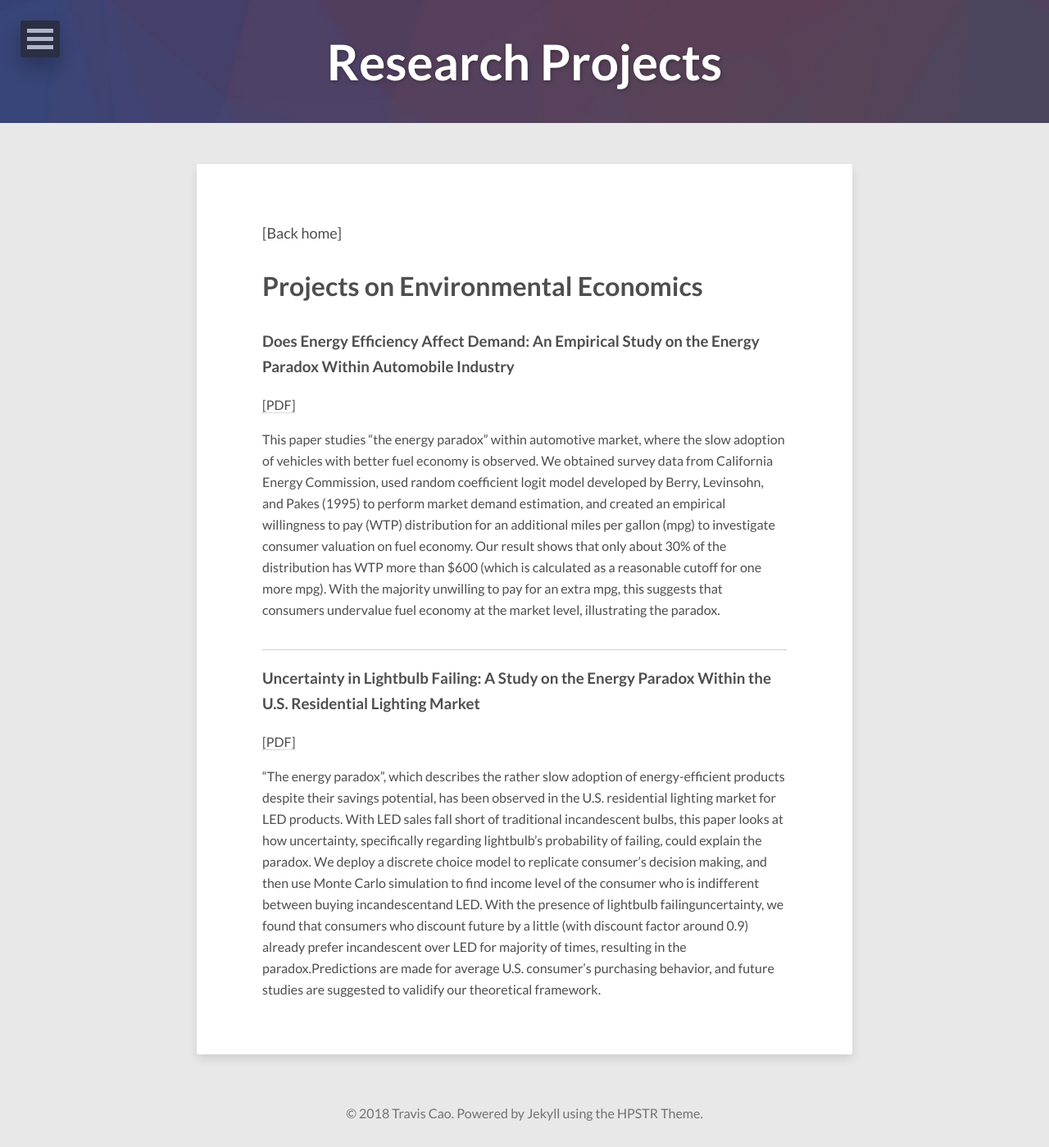
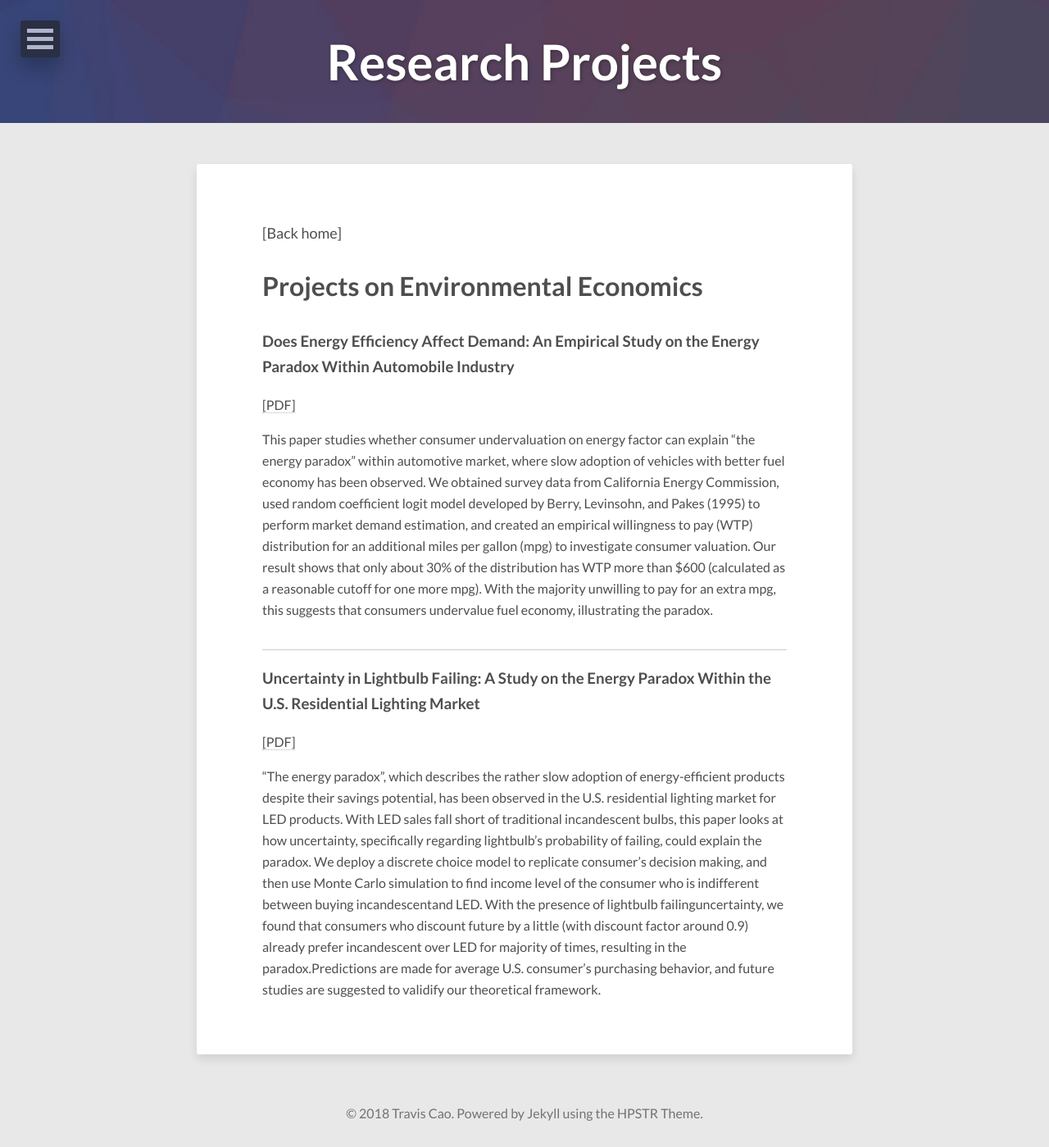
Before and after one commit to scaotravis/scaotravis.github.io, a Jekyll site: the page built from _posts/2018-11-20-research.md, in a window 1280 px wide. Shown: the whole page at 82% size. Built offline with Jekyll 4.4.1, drawn with Linux system fonts in a browser that asks for light colours; nearby versions of some CDN libraries.

Commit message:
fuel economy research updated

```diff
--- a/_posts/2018-11-20-research.md
+++ b/_posts/2018-11-20-research.md
@@ -13,7 +13,7 @@ permalink: research
 
 [\[PDF\]]({{ site.url }}/downloads/cao_fuel_economy.pdf)
 
-This paper studies “the energy paradox” within automotive market, where the slow adoption of vehicles with better fuel economy is observed. We obtained survey data from California Energy Commission, used random coefficient logit model developed by Berry, Levinsohn, and Pakes (1995) to perform market demand estimation, and created an empirical willingness to pay (WTP) distribution for an additional miles per gallon (mpg) to investigate consumer valuation on fuel economy. Our result shows that only about 30% of the distribution has WTP more than $600 (which is calculated as a reasonable cutoff for one more mpg). With the majority unwilling to pay for an extra mpg, this suggests that consumers undervalue fuel economy at the market level, illustrating the paradox.
+This paper studies whether consumer undervaluation on energy factor can explain “the energy paradox” within automotive market, where slow adoption of vehicles with better fuel economy has been observed. We obtained survey data from California Energy Commission, used random coefﬁcient logit model developed by Berry, Levinsohn, and Pakes (1995) to perform market demand estimation, and created an empirical willingness to pay (WTP) distribution for an additional miles per gallon (mpg) to investigate consumer valuation. Our result shows that only about 30% of the distribution has WTP more than $600 (calculated as a reasonable cutoff for one more mpg). With the majority unwilling to pay for an extra mpg, this suggests that consumers undervalue fuel economy, illustrating the paradox.
 
 <hr style="height:2pt; visibility:hidden;" />
 
```
Also changed, not shown: 3 other files.
